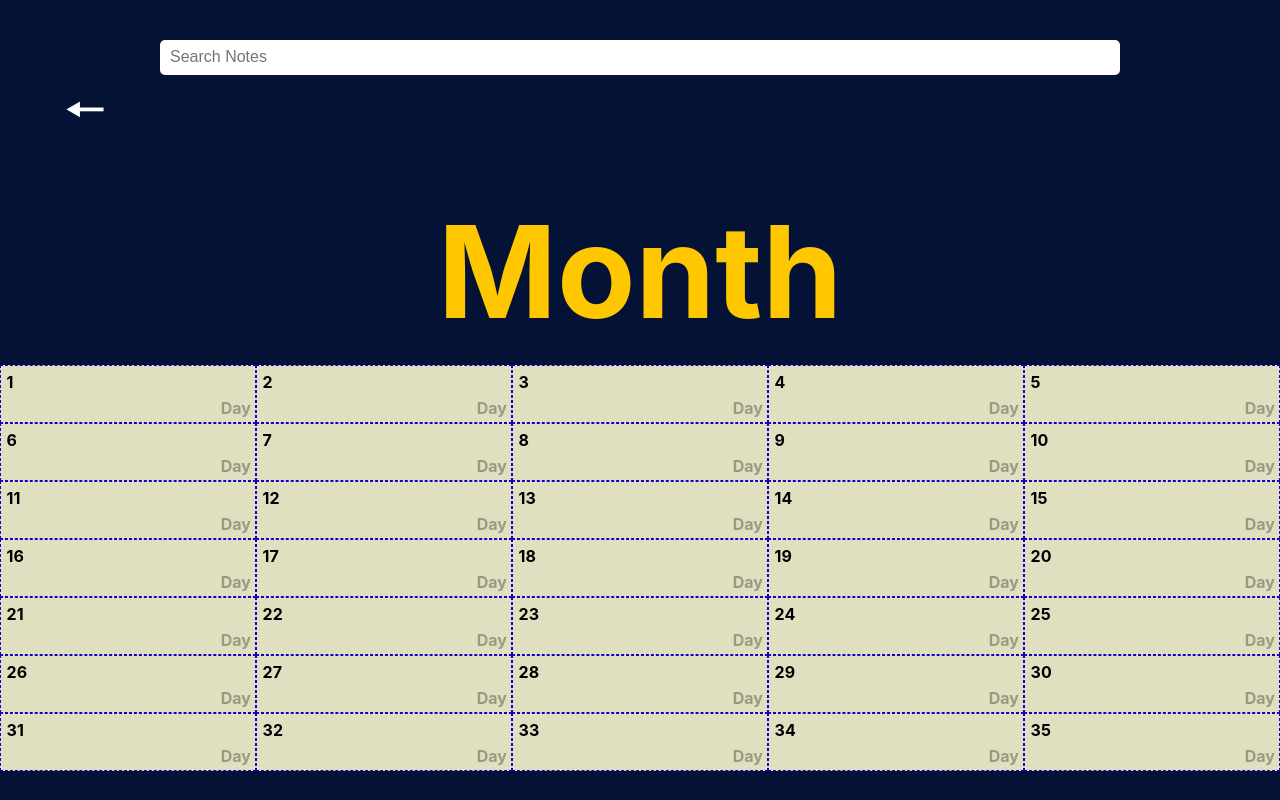
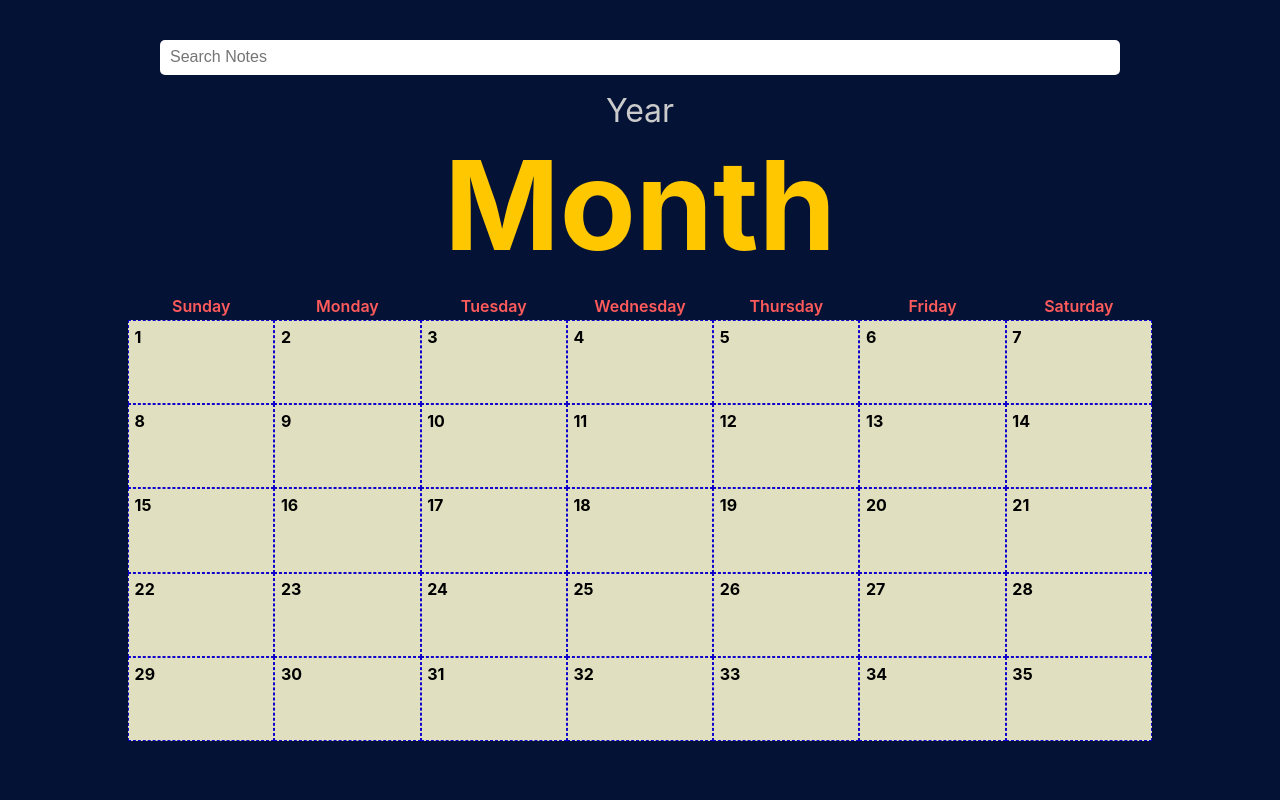
Before and after one commit to Zach39908/Calendar-Notes, a plain HTML site: page pages/month.html in a window 1280 px wide. Drawn offline with Linux system fonts and the light colour scheme.

Commit message:
Continue styling month.html, add responsive design

```diff
--- a/pages/month.html
+++ b/pages/month.html
@@ -5,18 +5,27 @@
     <meta name="viewport" content="width=device-width, initial-scale=1.0">
     <link rel="stylesheet" href="../style.css">
     <script src="../calendar-notes.js" defer></script>
-    <title>Document</title>
+    <title>Calendar Notes</title>
 </head>
 <body>
 
     <section class="page">
         <header>
             <input type="search" name="searchNotes" placeholder="Search Notes" autocomplete="off">
-            <a href="index.html" class="prevPage">🠔</a>
+            <a href="index.html" class="prevPage">Year</a>
         </header>
-        <a href="index.html" class="title">Month</a>
+        <a href="index.html" class="title monthName">Month</a>
         <nav class="monthlyCalendar">
-            <ol>
+            <ol class="weekdays">
+                <li class="weekday">Sunday</li>
+                <li class="weekday">Monday</li>
+                <li class="weekday">Tuesday</li>
+                <li class="weekday">Wednesday</li>
+                <li class="weekday">Thursday</li>
+                <li class="weekday">Friday</li>
+                <li class="weekday">Saturday</li>
+            </ol>
+            <ol class="days">
                 <li class="day"><a href="day.html"></a></li>
                 <li class="day"><a href="day.html"></a></li>
                 <li class="day"><a href="day.html"></a></li>
--- a/style.css
+++ b/style.css
@@ -4,6 +4,7 @@
     --bg-medium: rgba(224, 223, 191, 1);
     --text-heading: rgba(255, 199, 0, 1);
     --text-accent: rgba(0, 0, 0, 0.31);
+    --text-accent-bright: rgba(255, 91, 91, 1);
     --line-accent: rgba(16, 0, 204, 1);
 }
 
@@ -49,6 +50,7 @@ header input {
 
 .title {
     margin: 0 0 0 5%;
+    width: fit-content;
     font-size: 4rem;
     font-weight: 700;
     color: var(--text-heading);
@@ -62,7 +64,7 @@ header input {
     grid-template-rows: 1fr 1fr 1fr;
 }
 
-.yearlyCalendar ol {
+.months {
     margin: 0;
     padding: 0;
     list-style: none;
@@ -72,8 +74,8 @@ header input {
     background-color: var(--bg-medium);
 }
 
-.yearlyCalendar li:hover,
-.monthlyCalendar li:hover {
+.month:hover,
+.day:hover {
     background-color: var(--bg-light);
     box-shadow: 0 2px 8px black;
     cursor: pointer;
@@ -95,7 +97,7 @@ header input {
     align-items: flex-end;
 }
 
-@media (min-width: 40em) {
+@media (min-width: 50em) {
     .page {
         grid-template-rows: 0.1fr 0.4fr 2fr;
     }
@@ -112,10 +114,8 @@ header input {
 
     .title {
         margin: 0.3em 0 0 0;
-        font-size: 8rem;
-        display: flex;
-        align-items: end;
-        justify-content: center;
+        font-size: 7.75rem;
+        justify-self: center;
     }
 
     .yearlyCalendar {
@@ -126,7 +126,7 @@ header input {
         align-items: center;
     }
 
-    .yearlyCalendar ol {
+    .months {
         width: min(30%, 25em);
         height: 20em;
     }
@@ -140,13 +140,17 @@ header input {
 
 .prevPage {
     align-self: flex-start;
-    margin-left: 5%;
+    margin: 0.25em 0 0 5%;
     text-decoration: none;
-    color: white;
-    font-size: 3rem;
+    color: var(--bg-light);
+    font-size: 2rem;
 }
 
-.monthlyCalendar ol {
+.prevPage:hover {
+    color: var(--text-heading);
+}
+
+.days {
     display: grid;
     grid-template-rows: 1fr 1fr 1fr 1fr 1fr 1fr 1fr;
     grid-template-columns: 1fr 1fr 1fr 1fr 1fr;
@@ -163,8 +167,7 @@ header input {
     display: flex;
     font-weight: 700;
     font-size: 1rem;
-
-
+    position: relative;
 }
 
 .day::before {
@@ -185,6 +188,56 @@ header input {
 }
 
 .day a {
+    width: 100%;
     height: 100%;
-    width: 100%;
+    position: absolute;
+    top: 0;
+    left: 0;
 }
+
+.monthName {
+    margin-top: 0;
+}
+
+.weekdays {
+    height: 0;
+    width: 0;
+    color: rgba(0, 0, 0, 0);
+}
+
+@media (min-width: 50em) {
+    .prevPage {
+        margin: 0.5em 0 0 0;
+        align-self: center;
+    }
+
+    .monthlyCalendar {
+        width: 80%;
+        height: min(90%, 40em);
+        justify-self: center;
+    }
+
+    .days {
+        grid-template-columns: 1fr 1fr 1fr 1fr 1fr 1fr 1fr;
+        grid-template-rows: 1fr 1fr 1fr 1fr 1fr;
+    }
+
+    .day::after {
+        content: "";
+    }
+
+    .weekdays {
+        list-style: none;
+        display: grid;
+        padding: 0 0 0.5em 0;
+        width: 100%;
+        grid-template-columns: 1fr 1fr 1fr 1fr 1fr 1fr 1fr;
+    }
+
+    .weekday {
+        color: var(--text-accent-bright);
+        font-size: 1rem;
+        font-weight: 600;
+        justify-self: center;
+    }
+}
```
Also changed, not shown: pages/index.html (+4 -4 lines).
